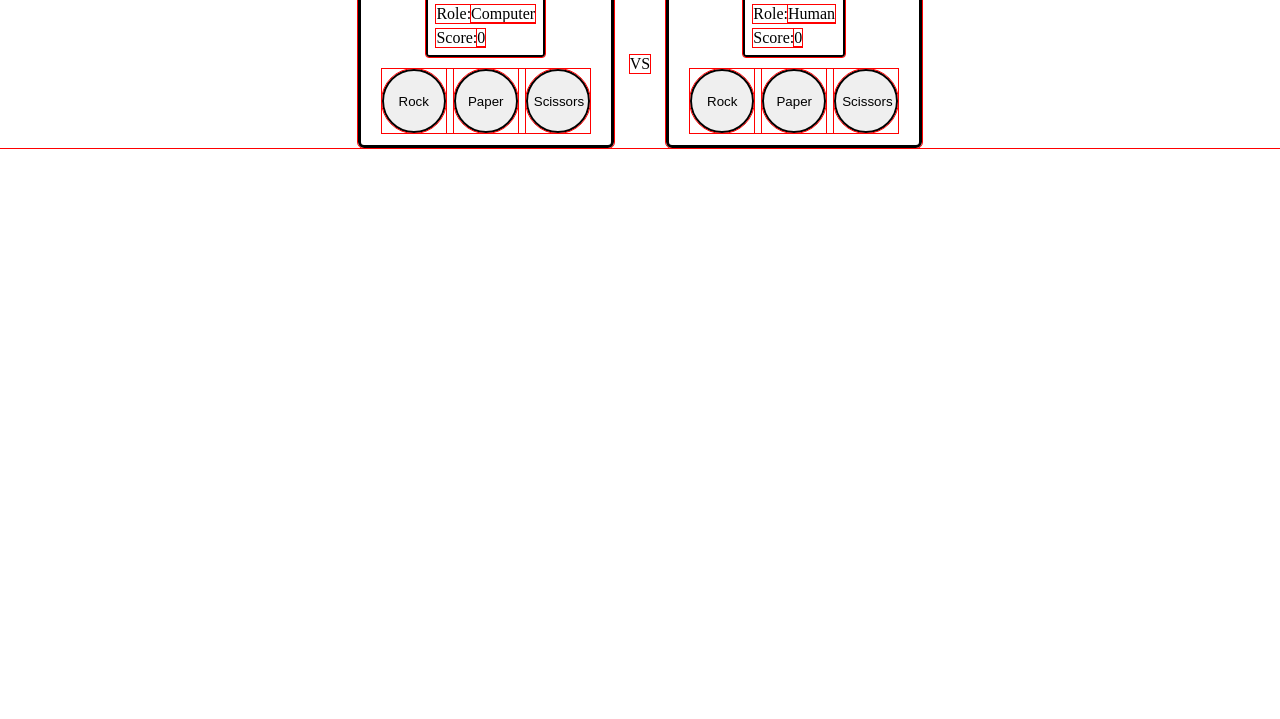
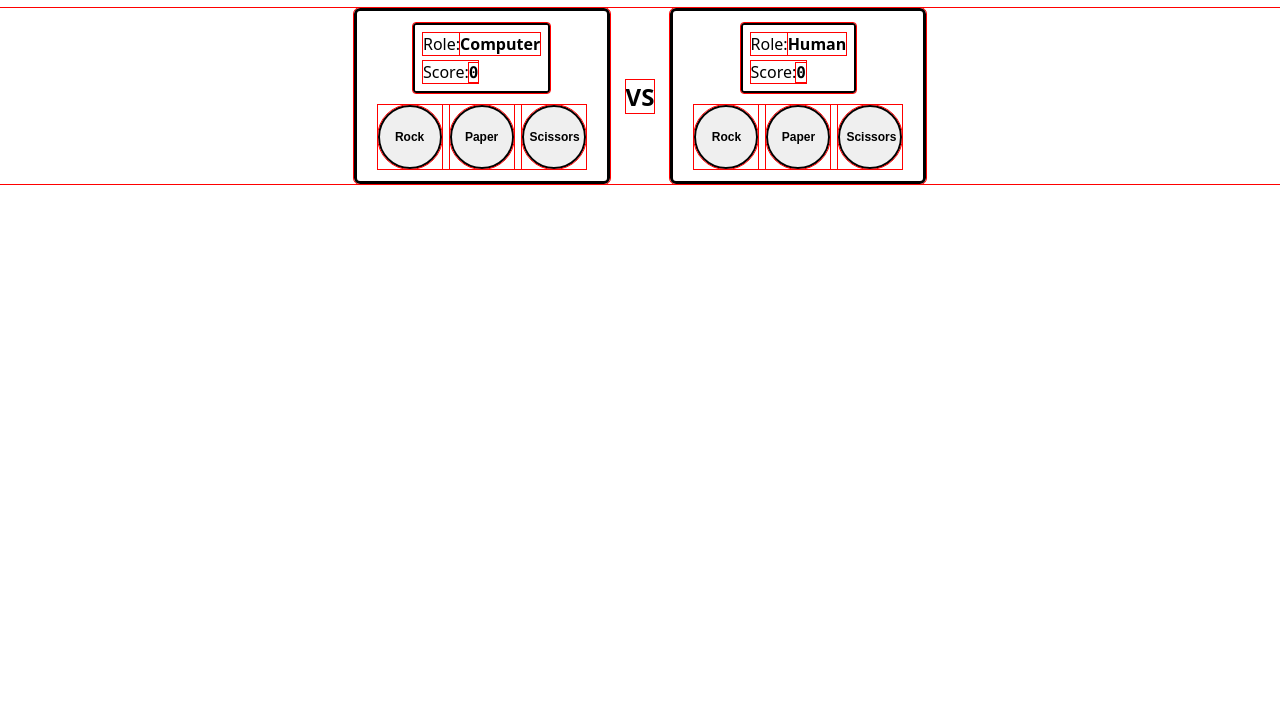
Before and after one commit to singularwind979/odin-rps, a website with bundled scripts: page index.html in a window 1280 px wide. Shown: the part 81-800 px from the top of the page. Built offline with nearby package versions, Linux system fonts and the light colour scheme.

Commit message:
feat(ui): apply typography utilities
Co-Authored-By: Claude Code <noreply@anthropic.com>

```diff
--- a/index.html
+++ b/index.html
@@ -7,35 +7,35 @@
     <link rel="stylesheet" href="./css/index.css">
     <script defer type="module" src="./dist/index.js"></script>
 </head>
-<body class="flexbox-col g-5">
+<body class="flexbox-col g-5 font-ui">
 
-    <h1>Rock Paper Scissors</h1>
+    <h1 class="text-center font-5 font-bold">Rock Paper Scissors</h1>
 
     <div class="flexbox-row main-center cross-center g-4">
 
         <div class="flexbox-col cross-center g-3 p-3 fixed-size-x-8 b-2 r-4 sh-2">
             <div class="flexbox-col cross-start g-1 p-2 b-1 r-2">
-                <div>Role:<span>Computer</span></div>
-                <div>Score:<span>0</span></div>
+                <div>Role:<span class="font-bold">Computer</span></div>
+                <div>Score:<span class="font-code font-bold">0</span></div>
             </div>
             <ul class="flexbox-row main-center g-2">
-                <li><button class="p-1 fixed-size-4 b-1 r-pill sh-1">Rock</button></li>
-                <li><button class="p-1 fixed-size-4 b-1 r-pill sh-1">Paper</button></li>
-                <li><button class="p-1 fixed-size-4 b-1 r-pill sh-1">Scissors</button></li>
+                <li><button class="p-1 fixed-size-4 b-1 r-pill sh-1 font-1 font-bold">Rock</button></li>
+                <li><button class="p-1 fixed-size-4 b-1 r-pill sh-1 font-1 font-bold">Paper</button></li>
+                <li><button class="p-1 fixed-size-4 b-1 r-pill sh-1 font-1 font-bold">Scissors</button></li>
             </ul>
         </div>
 
-        <div>VS</div>
+        <div class="font-3 font-bold">VS</div>
 
         <div class="flexbox-col cross-center g-3 p-3 fixed-size-x-8 b-2 r-4 sh-2">
             <div class="flexbox-col cross-start g-1 p-2 b-1 r-2">
-                <div>Role:<span>Human</span></div>
-                <div>Score:<span>0</span></div>
+                <div>Role:<span class="font-bold">Human</span></div>
+                <div>Score:<span class="font-code font-bold">0</span></div>
             </div>
             <ul class="flexbox-row main-center g-2">
-                <li><button class="p-1 fixed-size-4 b-1 r-pill sh-1">Rock</button></li>
-                <li><button class="p-1 fixed-size-4 b-1 r-pill sh-1">Paper</button></li>
-                <li><button class="p-1 fixed-size-4 b-1 r-pill sh-1">Scissors</button></li>
+                <li><button class="p-1 fixed-size-4 b-1 r-pill sh-1 font-1 font-bold">Rock</button></li>
+                <li><button class="p-1 fixed-size-4 b-1 r-pill sh-1 font-1 font-bold">Paper</button></li>
+                <li><button class="p-1 fixed-size-4 b-1 r-pill sh-1 font-1 font-bold">Scissors</button></li>
             </ul>
         </div>
 
```
